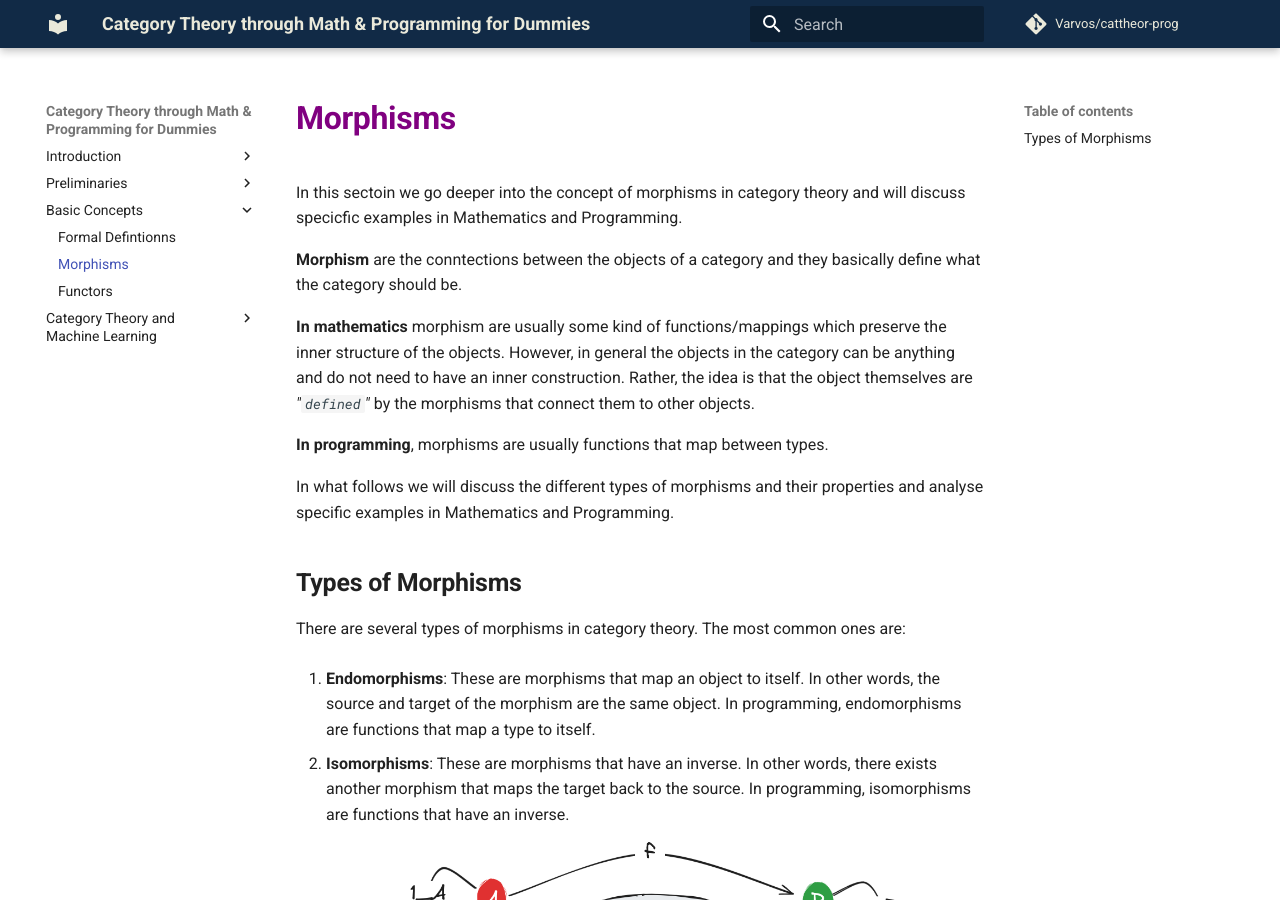
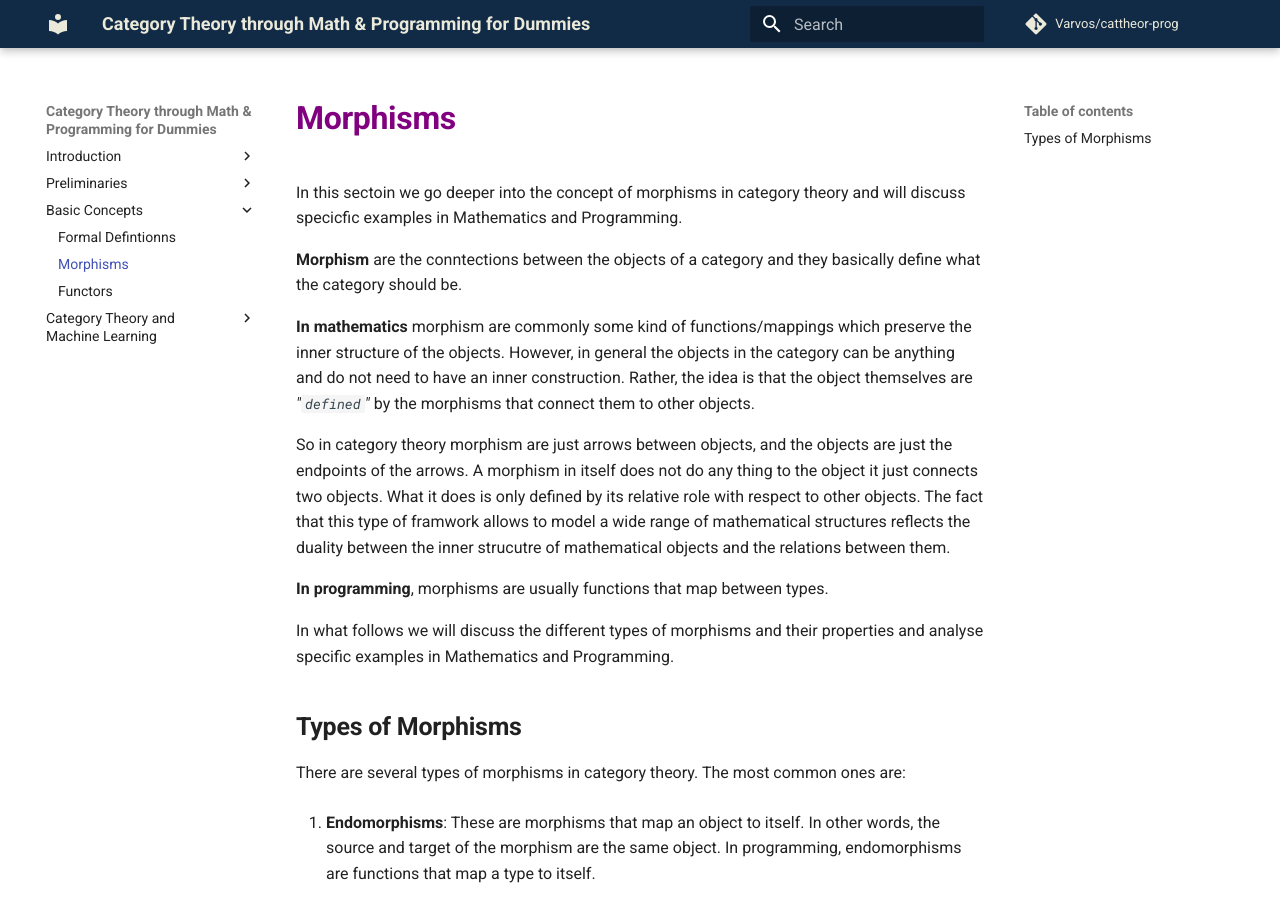
Before and after one commit to Varvos/category-theory-and-programming-for-absolute-dummies, an MkDocs documentation site: the page built from docs/basics/morphisms.md, in a window 1280 px wide and 900 px high. Built offline with MkDocs 1.6.1 and Material for MkDocs 9.7.7, drawn with Linux system fonts in a browser that asks for light colours; nearby versions of some CDN libraries; comment, search, counter and statistics services are not loaded.

```diff
--- a/docs/basics/morphisms.md
+++ b/docs/basics/morphisms.md
@@ -4,7 +4,9 @@
 
 **Morphism** are the conntections between the objects of a category and they basically define what the category should be.
 
-**In mathematics** morphism are usually some kind of functions/mappings which preserve the inner structure of the objects. However, in general the objects in the category can be anything and do not need to have an inner construction. Rather, the idea is that the object themselves are *"`defined`"* by the morphisms that connect them to other objects.
+**In mathematics** morphism are commonly some kind of functions/mappings which preserve the inner structure of the objects. However, in general the objects in the category can be anything and do not need to have an inner construction. Rather, the idea is that the object themselves are *"`defined`"* by the morphisms that connect them to other objects.
+
+So in category theory morphism are just arrows between objects, and the objects are just the endpoints of the arrows. A morphism in itself does not do any thing to the object it just connects two objects. What it does is only defined by its relative role with respect to other objects. The fact that this type of framwork allows to model a wide range of mathematical structures reflects the duality between the inner strucutre of mathematical objects and the relations between them.
 
 **In programming**, morphisms are usually functions that map between types.
 
```
Also changed, not shown: docs/advanced/higher_categories.md (added), docs/advanced/monads.md (added), docs/advanced/monads_in_programming.md (added), docs/advanced/monoidal_categories.md (added), docs/advanced/monoids.md (added), docs/advanced/topos_theory.md (added), docs/img/intro_to_category/arrows.png (added).
